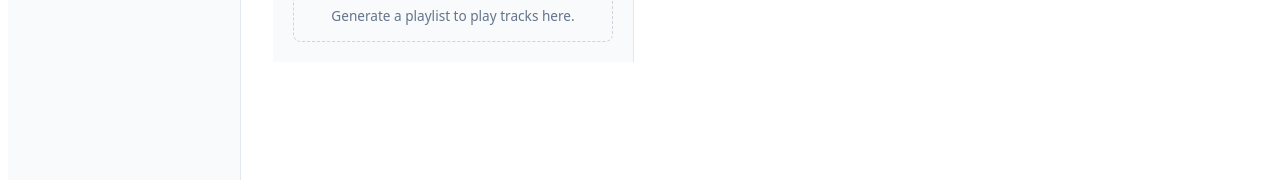
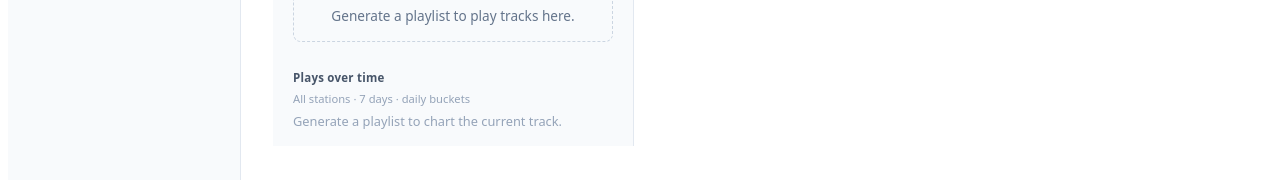
Before and after one commit to MusicHash/now-playing, a React (Vite) app in the folder client/: page /playlist in a window 1280 px wide. Shown: the part 531-711 px from the top of the page. Built offline with nearby package versions, Linux system fonts and the light colour scheme; no server answers.

Commit message:
feat(client): plays-over-time chart for active track on Generate Playlist
- Fetch per-track bucket plays and show PlaysBucketChart in the sidebar
- Add compact layout props to PlaysBucketChart for narrow embed (margins, ticks, height)

```diff
--- a/client/src/components/GeneratePlaylistPage.jsx
+++ b/client/src/components/GeneratePlaylistPage.jsx
@@ -1,5 +1,6 @@
-import { useCallback, useEffect, useMemo, useState } from 'react';
+import { useCallback, useEffect, useMemo, useRef, useState } from 'react';
 import { useSearchParams } from 'react-router-dom';
+import PlaysBucketChart from './PlaysBucketChart.jsx';
 import SpotifyEmbedPlayer from './SpotifyEmbedPlayer.jsx';
 import {
     parseDays,
@@ -10,10 +11,13 @@ import {
     patchPlaylistState,
 } from '../lib/appSearchParams.js';
 import {
+    clampBucketMinutes,
     clampInt,
+    DEFAULT_BUCKET_MINUTES,
     DEFAULT_STATS_DAYS,
     DEFAULT_STATS_LIMIT,
     fetchJson,
+    getPlaysByBucketTrackUrl,
     getPlaylistTracksUrl,
     getStationsUrl,
     MAX_STATS_DAYS,
@@ -44,6 +48,25 @@ const inputStyle = {
     minWidth: '5rem',
 };
 
+function useSidebarChartWidth() {
+    const ref = useRef(null);
+    const [width, setWidth] = useState(280);
+    useEffect(() => {
+        const el = ref.current;
+        if (!el) {
+            return;
+        }
+        const measure = () => {
+            setWidth(Math.max(200, Math.floor(el.getBoundingClientRect().width)));
+        };
+        measure();
+        const ro = new ResizeObserver(measure);
+        ro.observe(el);
+        return () => ro.disconnect();
+    }, []);
+    return [ref, width];
+}
+
 export default function GeneratePlaylistPage() {
     const [searchParams, setSearchParams] = useSearchParams();
     const [stationOptions, setStationOptions] = useState([]);
@@ -60,6 +83,11 @@ export default function GeneratePlaylistPage() {
     const [activeIndex, setActiveIndex] = useState(0);
     const [playerSession, setPlayerSession] = useState(0);
 
+    const [trackPlaysData, setTrackPlaysData] = useState(null);
+    const [trackPlaysLoading, setTrackPlaysLoading] = useState(false);
+    const [trackPlaysError, setTrackPlaysError] = useState(null);
+    const [chartWrapRef, chartWidth] = useSidebarChartWidth();
+
     const uris = useMemo(
         () =>
             tracks
@@ -71,6 +99,52 @@ export default function GeneratePlaylistPage() {
     const onActiveIndexChange = useCallback((index) => {
         setActiveIndex(index);
     }, []);
+
+    const activeSpotifyTrackId = useMemo(() => {
+        const row = tracks[activeIndex];
+        const id = row?.spotify_track_id;
+        return typeof id === 'string' && id.trim() ? id.trim() : '';
+    }, [tracks, activeIndex]);
+
+    useEffect(() => {
+        if (!activeSpotifyTrackId) {
+            setTrackPlaysData(null);
+            setTrackPlaysLoading(false);
+            setTrackPlaysError(null);
+            return;
+        }
+        let cancelled = false;
+        setTrackPlaysLoading(true);
+        setTrackPlaysError(null);
+        const d = clampInt(days, DEFAULT_STATS_DAYS, MAX_STATS_DAYS);
+        const res = clampBucketMinutes(DEFAULT_BUCKET_MINUTES);
+        const url = getPlaysByBucketTrackUrl({
+            days: d,
+            station,
+            resolutionMinutes: res,
+            spotify_track_id: activeSpotifyTrackId,
+        });
+        fetchJson(url)
+            .then((rows) => {
+                if (!cancelled) {
+                    setTrackPlaysData(Array.isArray(rows) ? rows : []);
+                }
+            })
+            .catch((e) => {
+                if (!cancelled) {
+                    setTrackPlaysError(e);
+                    setTrackPlaysData(null);
+                }
+            })
+            .finally(() => {
+                if (!cancelled) {
+                    setTrackPlaysLoading(false);
+                }
+            });
+        return () => {
+            cancelled = true;
+        };
+    }, [activeSpotifyTrackId, days, station]);
 
     const loadPlaylist = useCallback(() => {
         setLoading(true);
@@ -251,6 +325,40 @@ export default function GeneratePlaylistPage() {
                         onActiveIndexChange={onActiveIndexChange}
                     />
                 </div>
+
+                <div ref={chartWrapRef} style={{ marginTop: '0.75rem' }}>
+                    <p
+                        style={{
+                            margin: '0 0 0.35rem',
+                            fontSize: '0.72rem',
+                            fontWeight: 600,
+                            color: '#475569',
+                            letterSpacing: '0.02em',
+                        }}
+                    >
+                        Plays over time
+                    </p>
+                    <p style={{ margin: '0 0 0.4rem', fontSize: '0.7rem', color: '#94a3b8' }}>
+                        {station ? `Station: ${station}` : 'All stations'} · {days} day
+                        {days === 1 ? '' : 's'} · daily buckets
+                    </p>
+                    {!activeSpotifyTrackId && tracks.length === 0 && (
+                        <p style={{ margin: 0, fontSize: '0.8rem', color: '#94a3b8' }}>
+                            Generate a playlist to chart the current track.
+                        </p>
+                    )}
+                    {activeSpotifyTrackId && (
+                        <PlaysBucketChart
+                            data={trackPlaysData}
+                            width={chartWidth}
+                            loading={trackPlaysLoading}
+                            error={trackPlaysError}
+                            resolutionMinutes={DEFAULT_BUCKET_MINUTES}
+                            chartTitle=""
+                            compact
+                        />
+                    )}
+                </div>
             </div>
 
             <div style={{ flex: 1, minWidth: 0, padding: '0 0 0 1.5rem' }}>
--- a/client/src/components/PlaysBucketChart.jsx
+++ b/client/src/components/PlaysBucketChart.jsx
@@ -3,6 +3,7 @@ import { useEffect, useRef } from 'react';
 
 /** Match {@link PlaysByDayChart} height for visual consistency. */
 const PLAYS_BUCKET_CHART_HEIGHT = 300;
+const PLAYS_BUCKET_CHART_HEIGHT_COMPACT = 132;
 
 /**
  * @param {unknown} raw
@@ -36,6 +37,9 @@ function pickTickFormat(resolutionMinutes) {
  *   error: Error | null,
  *   resolutionMinutes: number,
  *   chartTitle: string,
+ *   compact?: boolean,
+ *   height?: number,
+ *   emptyMessage?: string,
  * }} props
  */
 export default function PlaysBucketChart({
@@ -45,9 +49,17 @@ export default function PlaysBucketChart({
     error,
     resolutionMinutes,
     chartTitle,
+    compact = false,
+    height: heightProp,
+    emptyMessage,
 }) {
     const svgRef = useRef(null);
-    const height = PLAYS_BUCKET_CHART_HEIGHT;
+    const height =
+        heightProp ??
+        (compact ? PLAYS_BUCKET_CHART_HEIGHT_COMPACT : PLAYS_BUCKET_CHART_HEIGHT);
+    const emptyText =
+        emptyMessage ??
+        (compact ? 'No plays in window' : 'No plays in this window for this selection');
 
     useEffect(() => {
         if (!svgRef.current || loading || error) {
@@ -56,7 +68,7 @@ export default function PlaysBucketChart({
         const svg = d3.select(svgRef.current);
         svg.selectAll('*').remove();
 
-        const w = Math.max(width, 280);
+        const w = Math.max(width, compact ? 200 : 280);
         if (!data?.length) {
             svg
                 .attr('width', w)
@@ -66,11 +78,14 @@ export default function PlaysBucketChart({
                 .attr('y', height / 2)
                 .attr('text-anchor', 'middle')
                 .attr('fill', '#64748b')
-                .text('No plays in this window for this selection');
+                .attr('font-size', compact ? '11px' : '12px')
+                .text(emptyText);
             return;
         }
 
-        const margin = { top: 28, right: 20, bottom: 48, left: 56 };
+        const margin = compact
+            ? { top: chartTitle ? 20 : 6, right: 6, bottom: 26, left: 30 }
+            : { top: 28, right: 20, bottom: 48, left: 56 };
         const innerW = w - margin.left - margin.right;
         const innerH = height - margin.top - margin.bottom;
 
@@ -115,28 +130,53 @@ export default function PlaysBucketChart({
             .datum(parsed)
             .attr('fill', 'none')
             .attr('stroke', '#6366f1')
-            .attr('stroke-width', 2)
+            .attr('stroke-width', compact ? 1.5 : 2)
             .attr('d', line);
 
         const tickFormat = pickTickFormat(resolutionMinutes);
-        const maxTicks = Math.min(12, Math.max(4, parsed.length));
+        const maxTicks = compact
+            ? Math.min(5, Math.max(3, parsed.length))
+            : Math.min(12, Math.max(4, parsed.length));
 
-        g.append('g')
+        const xAxis = g
+            .append('g')
             .attr('transform', `translate(0,${innerH})`)
-            .call(d3.axisBottom(x).ticks(maxTicks).tickFormat(tickFormat))
-            .call((sel) => sel.selectAll('text').attr('transform', 'rotate(-35)').style('text-anchor', 'end'));
+            .call(d3.axisBottom(x).ticks(maxTicks).tickFormat(tickFormat));
+        if (compact) {
+            xAxis.selectAll('text').attr('font-size', '9px');
+        } else {
+            xAxis
+                .selectAll('text')
+                .attr('transform', 'rotate(-35)')
+                .style('text-anchor', 'end');
+        }
 
-        g.append('g').call(d3.axisLeft(y).ticks(6));
+        const yAxis = g.append('g').call(d3.axisLeft(y).ticks(compact ? 4 : 6));
+        if (compact) {
+            yAxis.selectAll('text').attr('font-size', '9px');
+        }
 
+        if (chartTitle) {
             g.append('text')
                 .attr('x', innerW / 2)
-            .attr('y', -10)
+                .attr('y', compact ? -4 : -10)
                 .attr('text-anchor', 'middle')
-            .attr('font-size', '13px')
+                .attr('font-size', compact ? '11px' : '13px')
                 .attr('font-weight', 600)
                 .attr('fill', '#334155')
                 .text(chartTitle);
-    }, [data, width, height, loading, error, resolutionMinutes, chartTitle]);
+        }
+    }, [
+        data,
+        width,
+        height,
+        loading,
+        error,
+        resolutionMinutes,
+        chartTitle,
+        compact,
+        emptyText,
+    ]);
 
     return (
         <div style={{ width: '100%' }}>
```
Lines whose indentation alone changed are shown as unchanged.
